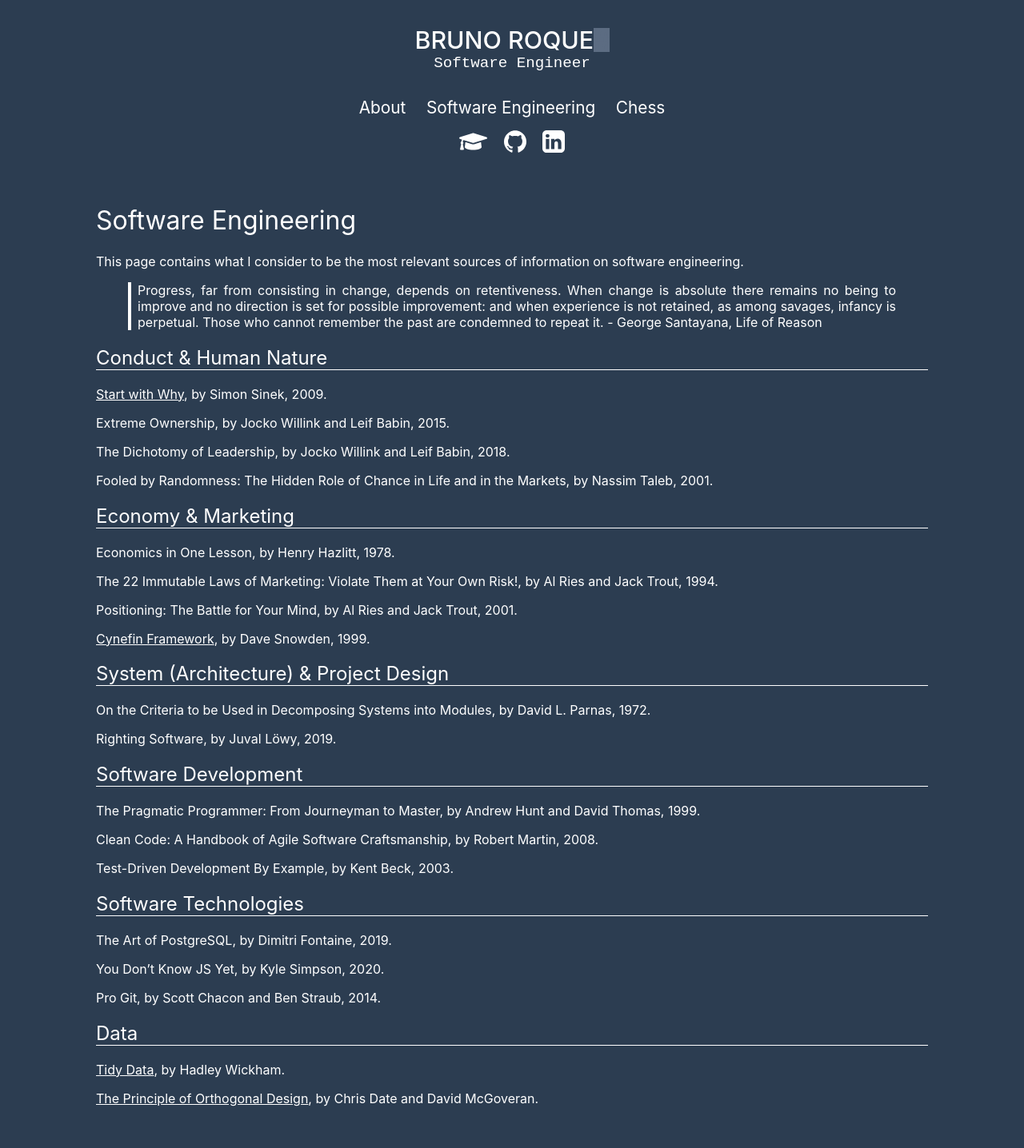
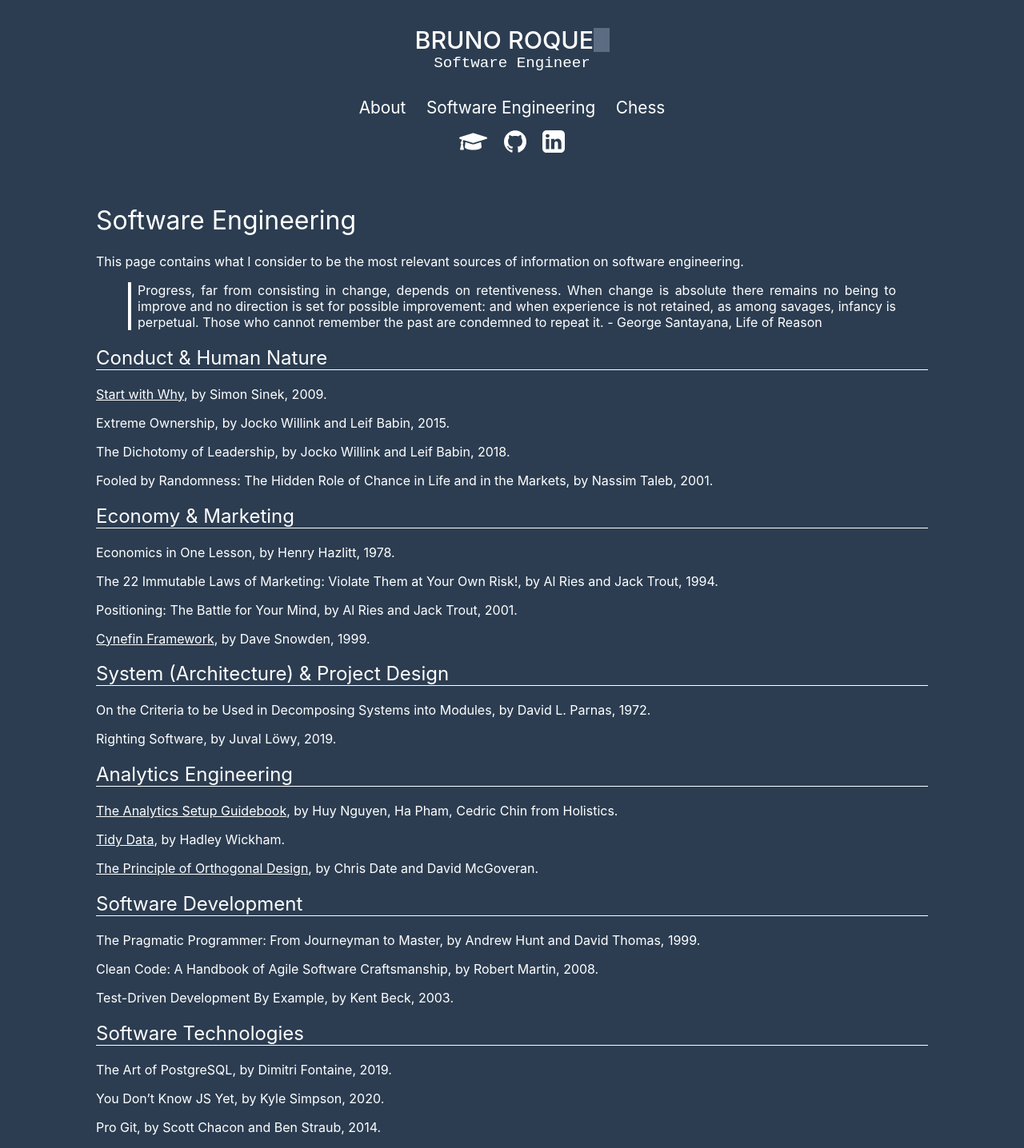
Before and after one commit to brunoroque06/brunoroque06.github.io, a Jekyll site: the page built from _pages/software-engineering.md, in a window 1280 px wide. Shown: the whole page at 80% size. Built offline with Jekyll 4.4.1, drawn with Linux system fonts in a browser that asks for light colours; our own code applies the rules of GitHub Pages for plain Markdown files; before the commit the page ends 1400 px from its top, so only the background shows below that.

Commit message:
Add analytics engineering chapter

```diff
--- a/_pages/software-engineering.md
+++ b/_pages/software-engineering.md
@@ -35,6 +35,14 @@
 
 Righting Software, by Juval Löwy, 2019.
 
+## Analytics Engineering
+
+[The Analytics Setup Guidebook](https://www.holistics.io/books/setup-analytics/start-here-introduction), by Huy Nguyen, Ha Pham, Cedric Chin from Holistics.
+
+[Tidy Data](https://vita.had.co.nz/papers/tidy-data.pdf), by Hadley Wickham.
+
+[The Principle of Orthogonal Design](https://web.archive.org/web/20100224075429/http://www.dbdebunk.com/page/page/622331.htm), by Chris Date and David McGoveran.
+
 ## Software Development
 
 The Pragmatic Programmer: From Journeyman to Master, by Andrew Hunt and David Thomas, 1999.
@@ -50,9 +58,3 @@
 You Don't Know JS Yet, by Kyle Simpson, 2020.
 
 Pro Git, by Scott Chacon and Ben Straub, 2014.
-
-## Data
-
-[Tidy Data](https://vita.had.co.nz/papers/tidy-data.pdf), by Hadley Wickham.
-
-[The Principle of Orthogonal Design](https://web.archive.org/web/20100224075429/http://www.dbdebunk.com/page/page/622331.htm), by Chris Date and David McGoveran.
```
